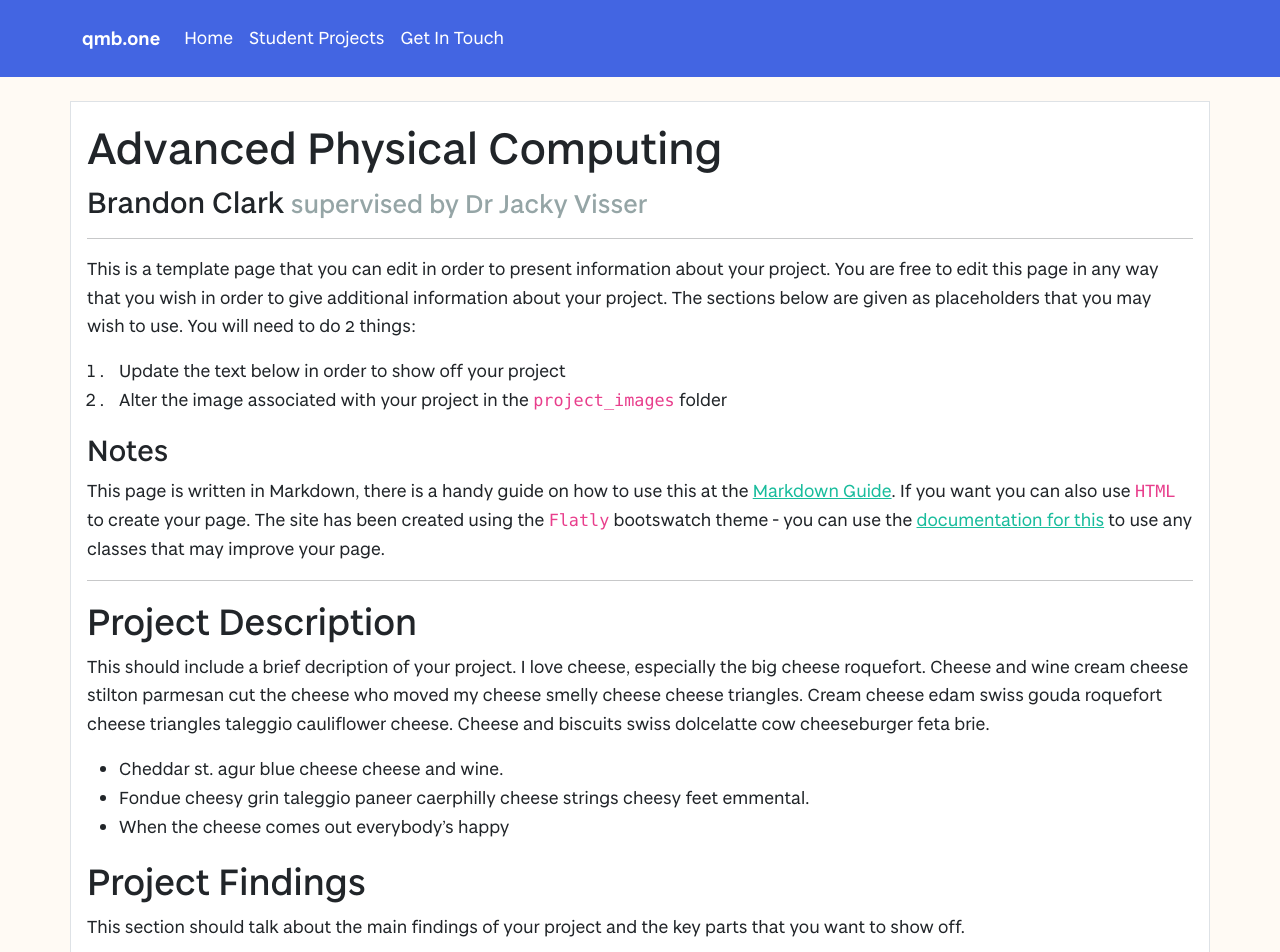
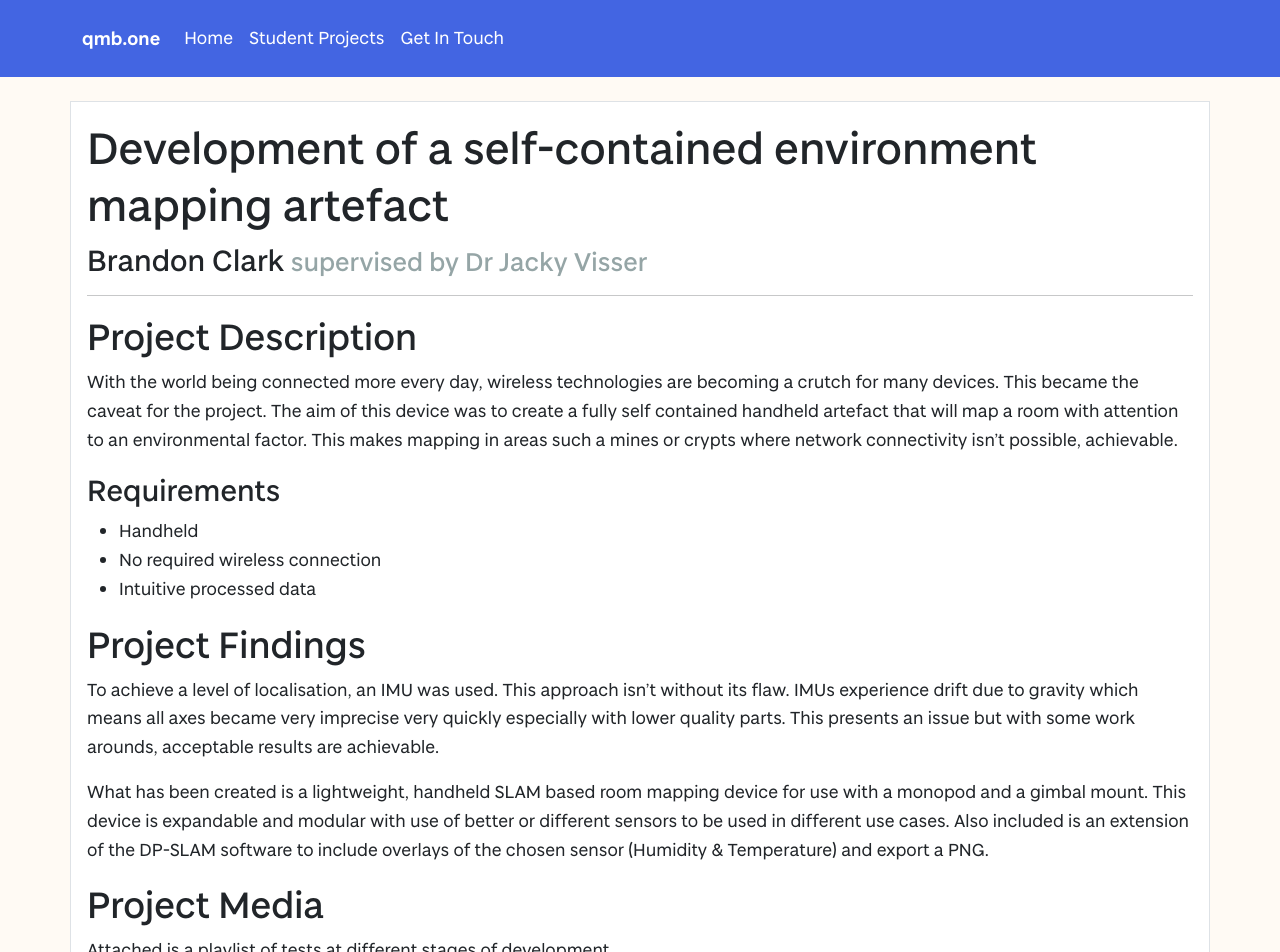
Before and after one commit to vivienprk/degree-show-2022, a Jekyll site: the page built from projects/BrandonClark.md, in a window 1280 px wide and 1400 px high. Shown: the top 952 px of the window. Built offline with Jekyll 4.4.1, drawn with Linux system fonts in a browser that asks for light colours; our own code applies the rules of GitHub Pages for plain Markdown files; some of the changed text lies outside the part shown.

Commit message:
Brandon Clark updated .md and addded picture

```diff
--- a/projects/BrandonClark.md
+++ b/projects/BrandonClark.md
@@ -2,37 +2,29 @@
 layout: project
 studentName: "Brandon Clark"
 supervisorName: "Dr Jacky Visser"
-projectTitle: "Advanced Physical Computing"
-projectImage: "sampleImage.jpg"
+projectTitle: "Development of a self-contained environment mapping artefact"
+projectImage: "Environment_mapper.jpg"
 
 ---
 
-This is a template page that you can edit in order to present information about your project. You are free to edit this page in any way that you wish in order to give additional information about your project. The sections below are given as placeholders that you may wish to use. You will need to do 2 things:
-
-1. Update the text below in order to show off your project
-2. Alter the image associated with your project in the `project_images` folder
-
-### Notes
-This page is written in Markdown, there is a handy guide on how to use this at the [Markdown Guide](https://www.markdownguide.org/cheat-sheet/). If you want you can also use `HTML` to create your page. The site has been created using the `Flatly` bootswatch theme - you can use the [documentation for this](https://bootswatch.com/flatly/) to use any classes that may improve your page.
-
-<hr>
 
 ## Project Description
-This should include a brief decription of your project. I love cheese, especially the big cheese roquefort. Cheese and wine cream cheese stilton parmesan cut the cheese who moved my cheese smelly cheese cheese triangles. Cream cheese edam swiss gouda roquefort cheese triangles taleggio cauliflower cheese. Cheese and biscuits swiss dolcelatte cow cheeseburger feta brie.
+With the world being connected more every day, wireless technologies are becoming a crutch for many devices. This became the caveat for the project. The aim of this device  was to create a fully self contained handheld artefact that will map a room with attention to an environmental factor. This makes mapping in areas such a mines or crypts where network connectivity isn’t possible, achievable.
 
-- Cheddar st. agur blue cheese cheese and wine.
-- Fondue cheesy grin taleggio paneer caerphilly cheese strings cheesy feet emmental.
-- When the cheese comes out everybody's happy
+### Requirements
+- Handheld
+- No required wireless connection
+- Intuitive processed data
 
 ## Project Findings
-This section should talk about the main findings of your project and the key parts that you want to show off.
+To achieve a level of localisation, an IMU was used. This approach isn’t without its flaw. IMUs experience drift due to gravity which means all axes became very imprecise very quickly especially with lower quality parts. This presents an issue but with some work arounds, acceptable results are achievable.
+
+What has been created is a lightweight, handheld SLAM based room mapping device for use with a monopod and a gimbal mount. This device is expandable and modular with use of better or different sensors to be used in different use cases.
+Also included is an extension of the DP-SLAM software to include overlays of the chosen sensor (Humidity & Temperature) and export a PNG.
+
+
 
 ## Project Media
-If you are really keen you can also create a video to demonstrate your project and embed this in the page. An example of a youTube video being embedded is below. You will want to change the width of this to be 100% and put the height as something around 500.
+Attached is a playlist of tests at different stages of development
 
-
-<iframe width="100%" height="500" src="https://www.youtube.com/embed/YUEaupJk5AI" title="YouTube video player" frameborder="0" allow="accelerometer; autoplay; clipboard-write; encrypted-media; gyroscope; picture-in-picture" allowfullscreen></iframe>
-<iframe width="100%" height="500" src="https://time.graphics/embed?v=1&id=647356" frameborder="0" allowfullscreen></iframe>
-<div><a  style="font-size: 12px; text-decoration: none;" title="Business timeline" href="https://time.graphics">Business timeline</a></div>
-
-Cheddar st. agur blue cheese cheese and wine. Fondue cheesy grin taleggio paneer caerphilly cheese strings cheesy feet emmental. When the cheese comes out everybody's happy
+<iframe width=100% height="500" src="https://www.youtube.com/embed/videoseries?list=PL_u1CSI3fmsWf8zcTtAbwi56pIwcae1B1" title="YouTube video player" frameborder="0" allow="accelerometer; autoplay; clipboard-write; encrypted-media; gyroscope; picture-in-picture" allowfullscreen></iframe>
```
Also changed, not shown: 1 other file.
